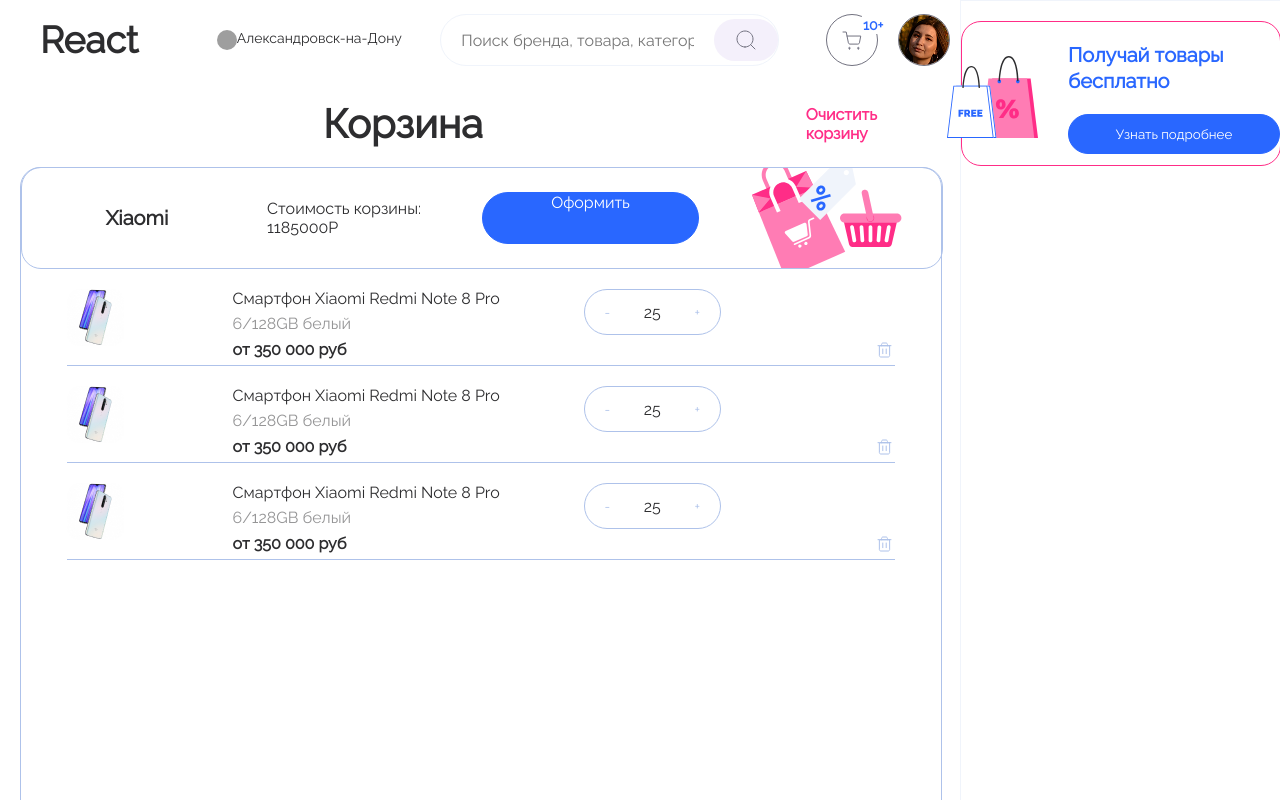
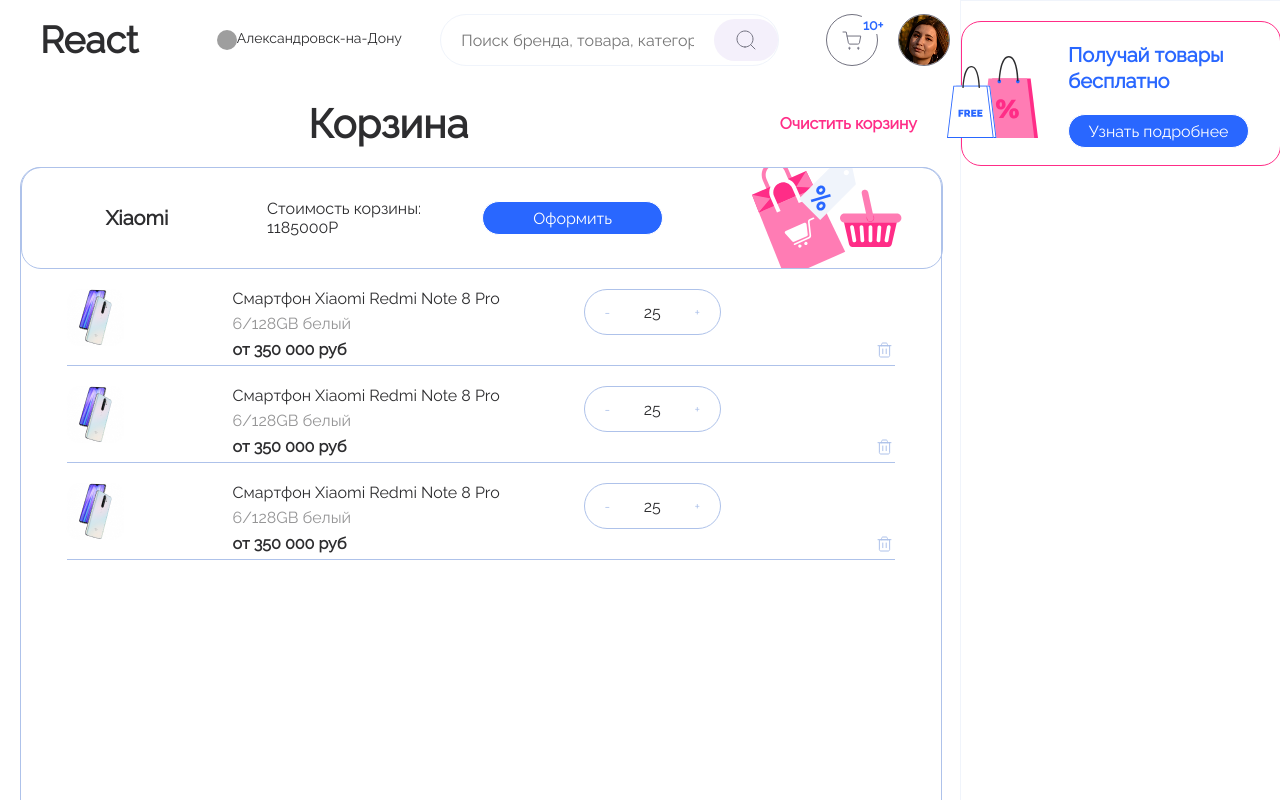
Before and after one commit to Mikhail2107/market-ORM, a React (Vite) app: page /cart in a window 1280 px wide. Shown: the top 800 px of the page. Built offline with nearby package versions, Linux system fonts and the light colour scheme; no server answers; grey boxes are pictures that could not be loaded.

Commit message:
added custom button for buttons and links

```diff
--- a/src/share/Aside/Aside.css
+++ b/src/share/Aside/Aside.css
@@ -45,15 +45,4 @@
 .item-button {
   grid-column: 2/4;
   grid-row: 2/3;
-  width: 100%;
-  height: 40px;
-  background-color: #2967FF;
-  border: 1px solid #2967FF;
-  border-radius: 51px;
-  color: white;
-  cursor: pointer;
 }
-.item-button:active {
-  color: #2967FF;
-  background-color: #ffffff;
-}
--- a/src/share/Aside/Aside.tsx
+++ b/src/share/Aside/Aside.tsx
@@ -1,4 +1,5 @@
 
+import Button from '../ui/Button/Button';
 import './Aside.css';
 
 const Aside = () => {
@@ -10,7 +11,8 @@
           <li className="aside-item">
             <div className="item-image"></div>
             <span className='item-title'>Получай товары бесплатно</span>
-            <button className='item-button'>Узнать подробнее</button>
+            <Button type='link'linkTo='/' className='item-button' children={'Узнать подробнее'} ></Button>
+            {/* <button className='item-button'>Узнать подробнее</button> */}
           </li>
         </ul>
       </div>
--- /dev/null
+++ b/src/share/ui/Button/Button.css
@@ -0,0 +1,44 @@
+.button_custom {
+  width: 14vw;
+  height: 4vh;
+  border-radius: 51px;
+  cursor: pointer;
+  font-weight: 500;
+  font-size: medium;
+  transition: all 0.2s ease;
+  display: inline-flex;
+  align-items: center;
+  justify-content: center;
+}
+
+.button__style {
+  background-color: #ffffff;
+  border: 1px solid #2967FF;
+  color: #2967FF;
+}
+
+.button__style:hover {
+  background-color: #f0f5ff;
+}
+
+.button__style:active {
+  background-color: #2967FF;
+  color: #ffffff;
+}
+
+.link__style {
+  background-color: #2967FF;
+  border: 1px solid #ffffff;
+  color: #ffffff;
+  text-decoration: none;
+}
+
+.link__style:hover {
+  background-color: #1a52e6;
+}
+
+.link__style:active {
+  background-color: #ffffff;
+  color: #2967FF;
+  border-color: #2967FF;
+}
--- /dev/null
+++ b/src/share/ui/Button/Button.tsx
@@ -0,0 +1,47 @@
+import { Link } from 'react-router-dom';
+import './Button.css';
+
+interface ButtonProps {
+    children: React.ReactNode;
+    linkTo?: string;
+    className?: string;
+    type?: 'link' | 'button';
+    onClick?: () => void;
+    ariaLabel?: string;
+}
+
+const Button = ({
+    children,
+    className = '',
+    type = 'button',
+    linkTo = '/',
+    onClick,
+    ariaLabel,
+}: ButtonProps) => {
+    const buttonClasses = `button_custom ${type}__style ${className}`;
+
+    if (type === 'link') {
+        return (
+            <Link
+                to={linkTo}
+                className={buttonClasses}
+                aria-label={ariaLabel}
+            >
+                {children}
+            </Link>
+        );
+    }
+
+    return (
+        <button
+            type="button"
+            className={buttonClasses}
+            onClick={onClick}
+            aria-label={ariaLabel}
+        >
+            {children}
+        </button>
+    );
+};
+
+export default Button;
--- a/src/widgets/Cart/Cart.css
+++ b/src/widgets/Cart/Cart.css
@@ -16,6 +16,7 @@
   font-size: 16px;
   color: #FF2D87;
   margin: auto 20px;
+  border: none;
 
 }
 
@@ -56,16 +57,6 @@
 .cart-state-button {
   grid-column: 3/4;
   grid-row: 1/3;
-  width: 215px;
-  height: 50px;
-  background-color: #2967FF;
-  border: 1px solid #2967FF;
-  border-radius: 51px;
-  color: #ffffff;
-  cursor: pointer;
-  /* margin: auto; */
-  text-align: center;
-  text-decoration: none;
 }
 .cart-state-button:active {
   background-color: #ffffff;
--- a/src/widgets/Cart/Cart.tsx
+++ b/src/widgets/Cart/Cart.tsx
@@ -1,7 +1,7 @@
-import { Link } from 'react-router-dom';
 import productDefault from '../../assets/image/productImage.png'
 
 import './Cart.css';
+import Button from '../../share/ui/Button/Button';
 
 
 const Cart = () => {
@@ -11,13 +11,13 @@
     <div className="cart-container">
       <div className="cart-header">
         <h2 className="cart-title">Корзина</h2>
-        <span className="cart-clear">Очистить корзину</span>
+        <Button type='button' className="cart-clear">Очистить корзину</Button>
       </div>
       <div className="cart-box">
         <div className="cart-state">
           <span className="cart-state-title">Xiaomi</span>
           <span className="cart-state-total">Стоимость корзины: 1185000Р</span>
-          <Link to={'/delivery'} className="cart-state-button">Оформить</Link>
+          <Button type='link' linkTo={'/delivery'} className="cart-state-button">Оформить</Button>
           <div className="cart-state-image"></div>
         </div>
         <ul className="cart-list">
--- a/src/widgets/Catalog/Catalog.tsx
+++ b/src/widgets/Catalog/Catalog.tsx
@@ -1,4 +1,5 @@
 import { useGetProductsQuery } from '../../entities/Products/productsApi';
+import Button from '../../share/ui/Button/Button';
 
 // import Filters from '../../share/Filters/Filters';
 import ProductItem from '../../share/ui/ProductItem/ProductItem';
@@ -23,6 +24,9 @@
     <div className="category-container">
       <div className="catalog-header">
         <h2>Категории товаров</h2>
+        <Button type={'link'} linkTo={'/cart'} >Купить</Button>
+        <Button type={'button'} >Купить</Button>
+
         {/* <Filters /> */}
       </div>
       <ul className="catalog-list">
```
